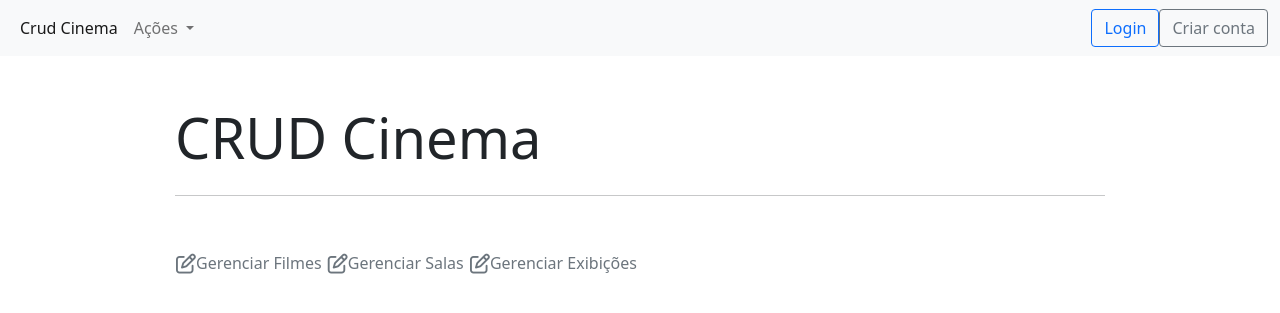
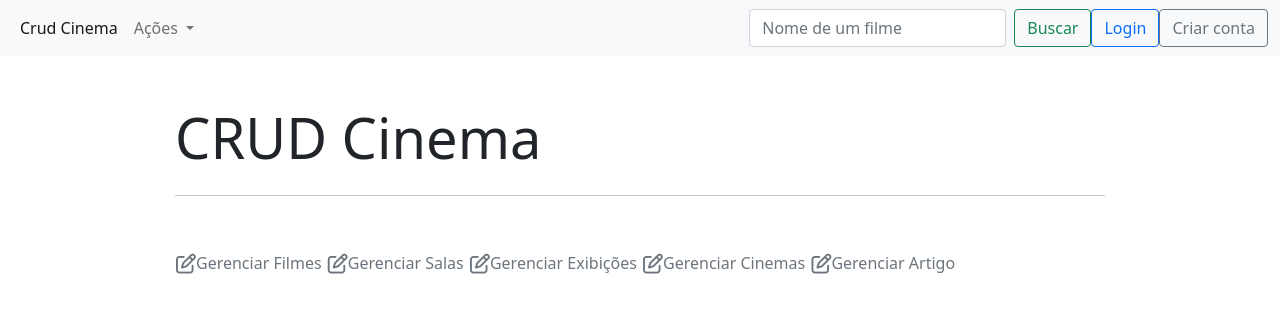
Before and after one commit to pedro-maschio/projetoBD, a Django app: template cinema_app/templates/cinema_app/pagina_principal.html in a window 1280 px wide. Shown: the top 313 px of the page. Run offline with Django 3.2, Linux system fonts and the light colour scheme; the template is opened without the code that fills it, so the values that code supplies are empty; some libraries are stand-ins or nearby versions.

Commit message:
Added a search bar

```diff
--- a/cinema_app/templates/cinema_app/base.html
+++ b/cinema_app/templates/cinema_app/base.html
@@ -40,16 +40,20 @@
                   <li><a class="dropdown-item" href="/exibicoes">Listar Exibições</a></li>
                   <li><a class="dropdown-item" href="/cinemas">Listar Cinemas</a></li>
                   <li><a class="dropdown-item" href="/artigos">Listar Artigos</a></li>
-                  <li><a class="dropdown-item" href="/salas">Listar Salas</a></li>
                 </ul>
               </li>
 
             </ul>
 
+            <form class="d-flex" method="GET" action="/filmes/">
+              <input class="form-control me-2" type="text" placeholder="Nome de um filme" aria-label="Search" name="filme_nome">
+              <button class="btn btn-outline-success" type="submit">Buscar</button>
+            </form>
+
             {% if user.is_authenticated %}
-            <ul class="navbar-nav mb-2 mb-lg-0">
+            <ul class="navbar-nav mb-2 mb-lg-0 d-flex" >
               <li class="nav-item">
-                <a class="btn btn-outline-primary mr-10" href="/login/">Olá, {{user.username}}!</a>
+                <a class="btn btn-outline-primary" href="/login/">Olá, {{user.username}}!</a>
               </li>
               <li class="nav-item">
                 <a class="btn btn-outline-secondary" href="/logout/">Logout</a>
@@ -66,10 +70,7 @@
               </li>
             </ul>
             {% endif %}
-            <!-- <form class="d-flex">
-              <input class="form-control me-2" type="search" placeholder="Search" aria-label="Search">
-              <button class="btn btn-outline-success" type="submit">Search</button>
-            </form>-->
+
           </div>
         </div>
       </nav>
--- a/cinema_app/templates/cinema_app/filme.html
+++ b/cinema_app/templates/cinema_app/filme.html
@@ -22,11 +22,11 @@
     <h1>{{ cinema.nome }}</h1>
 
     {% for sala in salas %}
-    aqui: {{sala.codigo_cinema}}
+    aqui: {{sala.codigo_cinema_id}}
     dps: {{cinema.nome}}
-      {% if sala.codigo_cinema == cinema.nome %}
+      {% if sala.codigo_cinema_id == cinema.id %}
         <p> <h2>{{sala.id}}</h2>
-        {% for exib in exibicoes %}  {% if exib.codigo_sala == sala.id and exib.codigo_cinema == cinema.id %} <h3>{{exib.hora}}</h3> {% endif %} {% endfor %}
+        {% for exib in exibicoes %}  {% if exib.codigo_sala_id == sala.id and exib.codigo_cinema_id == cinema.id %} <h3>{{exib.hora}}</h3> {% endif %} {% endfor %}
         </p>
       {% endif %}
     {% endfor %}
--- a/cinema_app/templates/cinema_app/pagina_principal.html
+++ b/cinema_app/templates/cinema_app/pagina_principal.html
@@ -84,4 +84,12 @@
     <i class="far fa-edit fa-lg"></i>Gerenciar Exibições
 </a>
 
+<a href="{% url 'cinema_list' %}" class="btn text-secondary px-0">
+  <i class="far fa-edit fa-lg"></i>Gerenciar Cinemas
+</a>
+
+<a href="{% url 'artigo_list' %}" class="btn text-secondary px-0">
+  <i class="far fa-edit fa-lg"></i>Gerenciar Artigo
+</a>
+
 {% endblock content %}
--- a/cinema_app/urls.py
+++ b/cinema_app/urls.py
@@ -4,10 +4,10 @@ from . import views
 urlpatterns = [
     path('', views.pagina_principal, name='pagina_principal'),
 
-
     path('filmes/', views.filme_list, name='filme_list'),
-    path('filme/<int:filme_id>/', views.filme_form, name='filme_update'), # get and post request for updating
-    path('filme/', views.filme_form, name='filme_insert'), # get and post request for inserting
+    path('filmes/<str:filme_nome>/', views.filme_list, name='filme_search'),
+    path('filme/<int:filme_id>/', views.filme_form, name='filme_update'),
+    path('filme/', views.filme_form, name='filme_insert'),
     path('filme/delete/<int:filme_id>/', views.filme_delete, name='filme_delete'),
     path('filmes/<int:filme_id>/', views.filme_view, name='filme_view'),
 
--- a/trabalhoBd.sql
+++ b/trabalhoBd.sql
@@ -9,7 +9,6 @@ CREATE TABLE administrador (
     email VARCHAR(255) UNIQUE NOT NULL,
     senha VARCHAR(255) NOT NULL
 );
-
 
 CREATE TABLE cinema (
     cnpj VARCHAR(18) PRIMARY KEY NOT NULL,
```
Also changed, not shown: cinema_app/models.py (+7 -7 lines), cinema_app/views.py (+13 -7 lines), cinema_app/migrations/0004_auto_20211027_1611.py (added), media/images/capa_linkedin_NgPiJNv.jpeg (added), media/images/capa_linkedin_szMOXsJ.jpeg (added).
